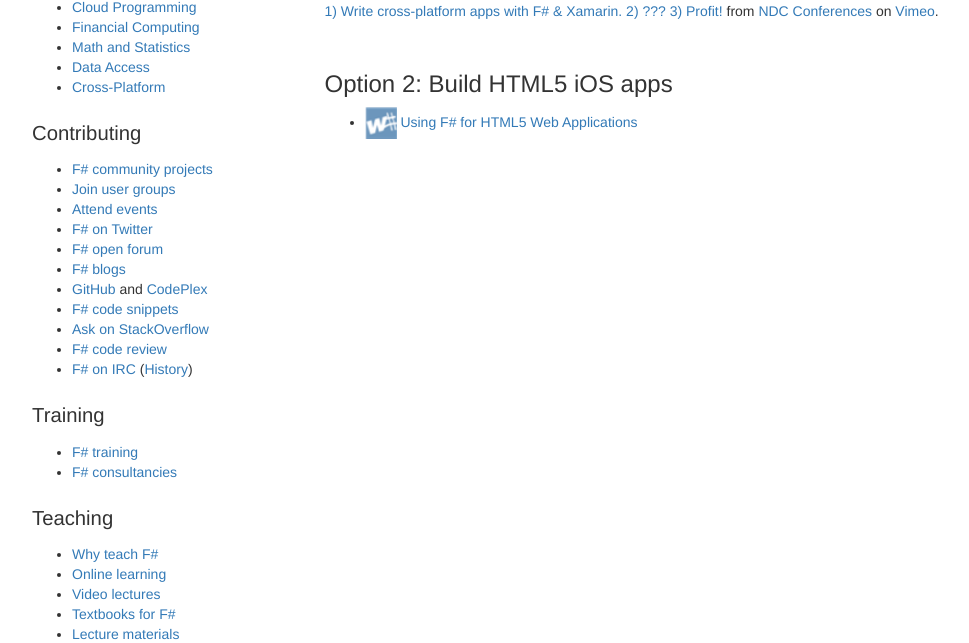
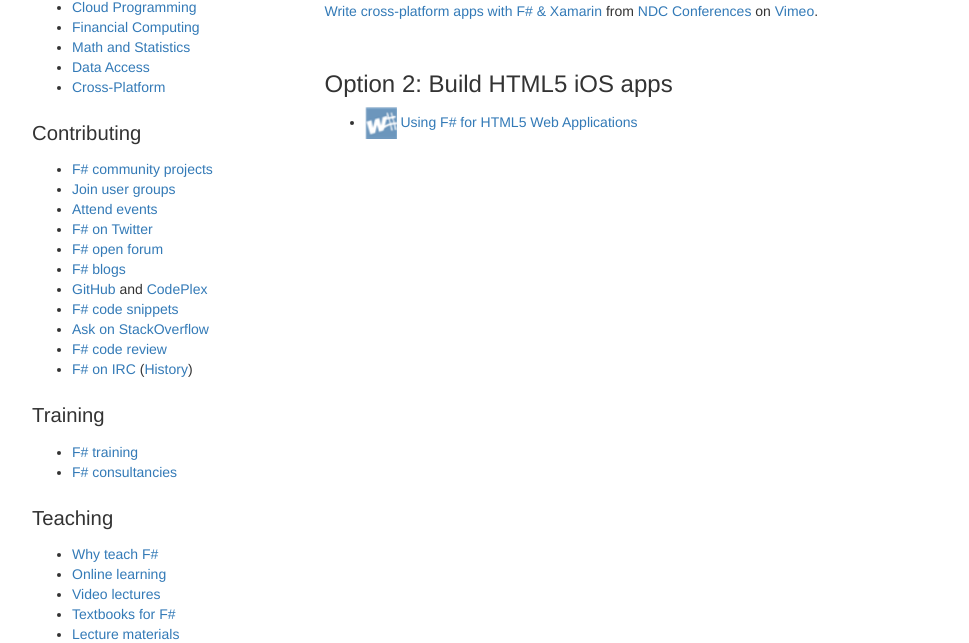
Before and after one commit to fsharp/fsharp.org, a Jekyll site: the page built from use/ios/index.md, in a window 1280 px wide and 900 px high, scrolled down 508 px, cut to the strip 257-900 px from the top of the window. Shown: the whole strip, without its empty margins (38-1007 px from the left). Built offline with Jekyll 4.4.1, drawn with Linux system fonts in a browser that asks for light colours; nearby versions of some CDN libraries; some web fonts are replaced; comment, search, counter and statistics services are not loaded.

Commit message:
Update index.md

```diff
--- a/use/ios/index.md
+++ b/use/ios/index.md
@@ -21,7 +21,7 @@
 A wonderful video by [Rachel Reese](https://twitter.com/rachelreese) on creating a minesweeper game for iOS using F# and Xamarin
 
 <div>
-  <iframe src="//player.vimeo.com/video/97516216" width="500" height="281" frameborder="0" webkitallowfullscreen mozallowfullscreen allowfullscreen></iframe> <p><a href="http://vimeo.com/97516216">1) Write cross-platform apps with F# & Xamarin. 2) ??? 3) Profit!</a> from <a href="http://vimeo.com/ndcoslo">NDC Conferences</a> on <a href="https://vimeo.com">Vimeo</a>.</p>
+  <iframe src="//player.vimeo.com/video/97516216" width="500" height="281" frameborder="0" webkitallowfullscreen mozallowfullscreen allowfullscreen></iframe> <p><a href="http://vimeo.com/97516216">Write cross-platform apps with F# & Xamarin</a> from <a href="http://vimeo.com/ndcoslo">NDC Conferences</a> on <a href="https://vimeo.com">Vimeo</a>.</p>
 </div>
 
 <br />
```
